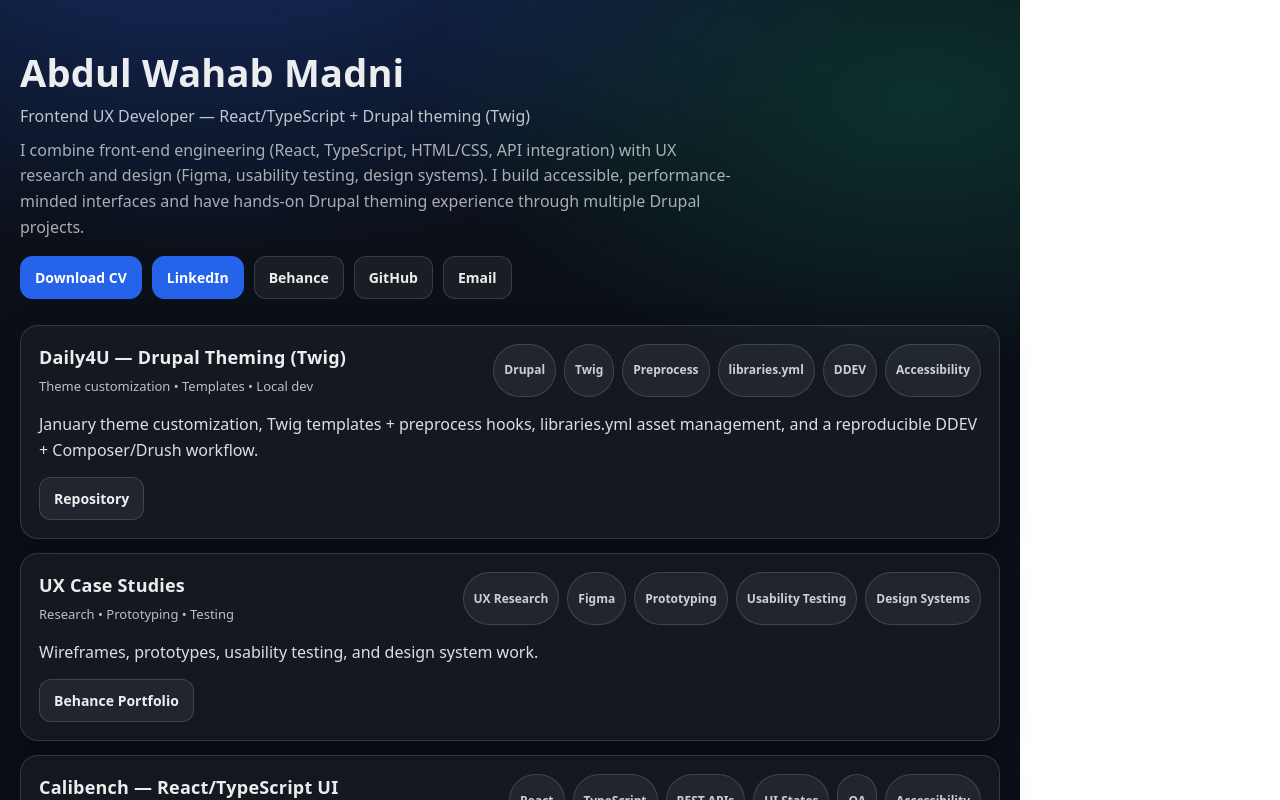
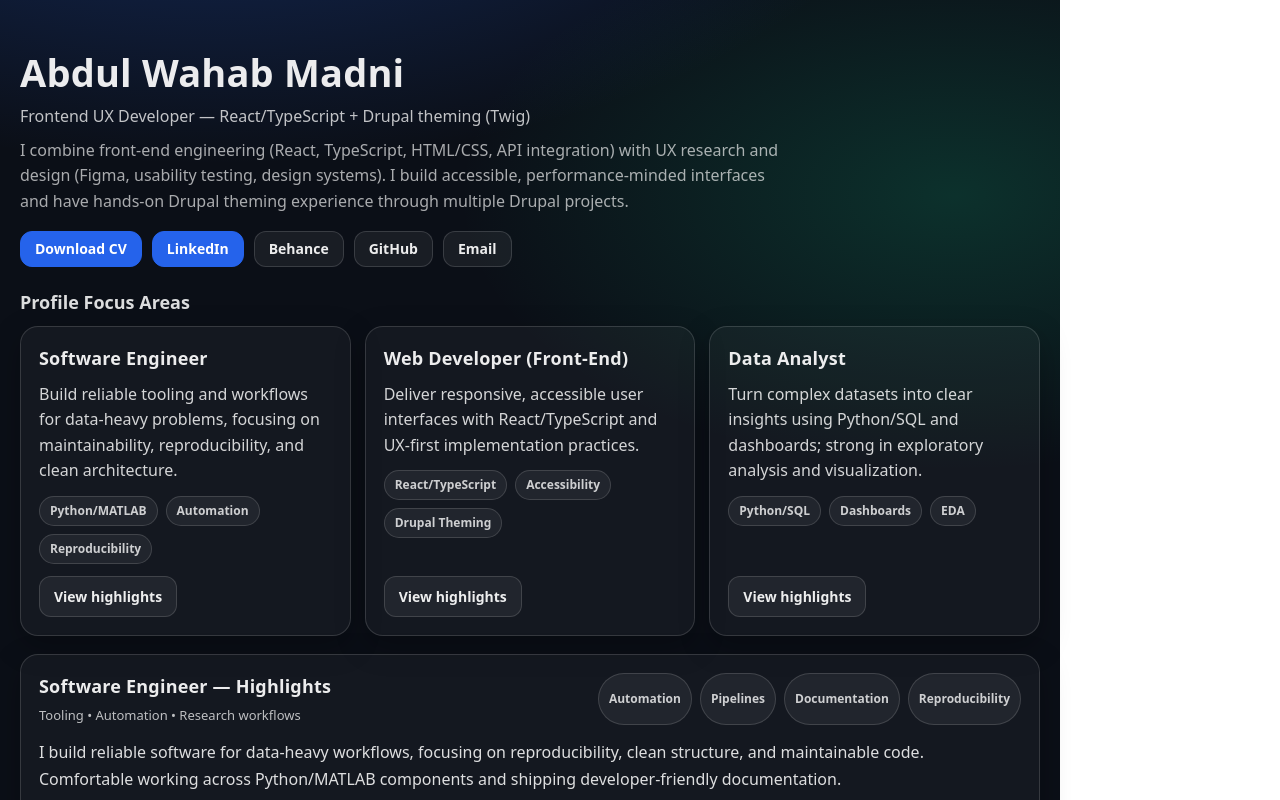
Before and after one commit to MadniAbdulWahab/portfolio, a React (Vite) app: page / in a window 1280 px wide. Shown: the top 800 px of the page. Built offline with nearby package versions, Linux system fonts and the light colour scheme.

Commit message:
Refactor LinkButton and update styles

```diff
--- a/src/App.tsx
+++ b/src/App.tsx
@@ -1,3 +1,6 @@
+import { useCallback } from "react";
+import type { CSSProperties } from "react";
+
 type LinkButtonProps = {
   href: string;
   label: string;
@@ -5,7 +8,7 @@
 };
 
 function LinkButton({ href, label, variant = "secondary" }: LinkButtonProps) {
-  const base: React.CSSProperties = {
+  const base: CSSProperties = {
     display: "inline-flex",
     alignItems: "center",
     justifyContent: "center",
@@ -13,14 +16,15 @@
     padding: "10px 14px",
     borderRadius: 12,
     textDecoration: "none",
-    fontWeight: 600,
+    fontWeight: 700,
     fontSize: 14,
     border: "1px solid transparent",
     transition: "transform 120ms ease, background 120ms ease, border-color 120ms ease",
     userSelect: "none",
+    lineHeight: 1,
   };
 
-  const styles: Record<string, React.CSSProperties> = {
+  const styles: Record<string, CSSProperties> = {
     primary: {
       background: "#2563eb",
       color: "#ffffff",
@@ -33,11 +37,14 @@
     },
   };
 
+  const isMail = href.startsWith("mailto:");
+  const isExternal = /^https?:\/\//i.test(href);
+
   return (
     <a
       href={href}
-      target={href.startsWith("mailto:") ? undefined : "_blank"}
-      rel={href.startsWith("mailto:") ? undefined : "noreferrer"}
+      target={isMail ? undefined : isExternal ? "_blank" : undefined}
+      rel={isMail ? undefined : isExternal ? "noreferrer" : undefined}
       style={{ ...base, ...styles[variant] }}
       onMouseEnter={(e) => {
         (e.currentTarget as HTMLAnchorElement).style.transform = "translateY(-1px)";
@@ -64,14 +71,52 @@
         padding: "5px 10px",
         borderRadius: 999,
         fontSize: 12,
-        fontWeight: 600,
+        fontWeight: 700,
         color: "rgba(255,255,255,0.78)",
         background: "rgba(255,255,255,0.06)",
         border: "1px solid rgba(255,255,255,0.14)",
+        whiteSpace: "nowrap",
       }}
     >
       {children}
     </span>
+  );
+}
+
+function ActionButton({
+  label,
+  onClick,
+}: {
+  label: string;
+  onClick: () => void;
+}) {
+  return (
+    <button
+      type="button"
+      onClick={onClick}
+      style={{
+        appearance: "none",
+        border: "1px solid rgba(255,255,255,0.14)",
+        background: "rgba(255,255,255,0.06)",
+        color: "rgba(255,255,255,0.92)",
+        borderRadius: 12,
+        padding: "10px 14px",
+        fontWeight: 800,
+        fontSize: 14,
+        cursor: "pointer",
+        transition: "transform 120ms ease, border-color 120ms ease",
+      }}
+      onMouseEnter={(e) => {
+        (e.currentTarget as HTMLButtonElement).style.transform = "translateY(-1px)";
+        (e.currentTarget as HTMLButtonElement).style.borderColor = "rgba(255,255,255,0.22)";
+      }}
+      onMouseLeave={(e) => {
+        (e.currentTarget as HTMLButtonElement).style.transform = "translateY(0px)";
+        (e.currentTarget as HTMLButtonElement).style.borderColor = "rgba(255,255,255,0.14)";
+      }}
+    >
+      {label}
+    </button>
   );
 }
 
@@ -81,7 +126,6 @@
   description: string;
   tags: string[];
   links?: { label: string; href: string }[];
-  // Optional: add screenshots later by placing images in /public and using screenshotSrc="/daily4u.png"
   screenshotSrc?: string;
 };
 
@@ -103,19 +147,39 @@
         boxShadow: "0 10px 30px rgba(0,0,0,0.25)",
       }}
     >
-      <div style={{ display: "flex", justifyContent: "space-between", gap: 12, flexWrap: "wrap" }}>
+      <div
+        style={{
+          display: "flex",
+          justifyContent: "space-between",
+          gap: 12,
+          flexWrap: "wrap",
+        }}
+      >
         <div>
           <h3 style={{ margin: 0, fontSize: 18, letterSpacing: 0.2 }}>
             {title}
           </h3>
           {subtitle ? (
-            <div style={{ marginTop: 6, color: "rgba(255,255,255,0.72)", fontSize: 13 }}>
+            <div
+              style={{
+                marginTop: 6,
+                color: "rgba(255,255,255,0.72)",
+                fontSize: 13,
+              }}
+            >
               {subtitle}
             </div>
           ) : null}
         </div>
 
-        <div style={{ display: "flex", gap: 8, flexWrap: "wrap", justifyContent: "flex-end" }}>
+        <div
+          style={{
+            display: "flex",
+            gap: 8,
+            flexWrap: "wrap",
+            justifyContent: "flex-end",
+          }}
+        >
           {tags.map((t) => (
             <Tag key={t}>{t}</Tag>
           ))}
@@ -137,7 +201,13 @@
         </div>
       ) : null}
 
-      <p style={{ margin: "14px 0 0", lineHeight: 1.65, color: "rgba(255,255,255,0.86)" }}>
+      <p
+        style={{
+          margin: "14px 0 0",
+          lineHeight: 1.65,
+          color: "rgba(255,255,255,0.86)",
+        }}
+      >
         {description}
       </p>
 
@@ -152,7 +222,59 @@
   );
 }
 
+type RoleCardProps = {
+  title: string;
+  summary: string;
+  tags: string[];
+  onView: () => void;
+};
+
+function RoleCard({ title, summary, tags, onView }: RoleCardProps) {
+  return (
+    <div
+      style={{
+        borderRadius: 18,
+        padding: 18,
+        border: "1px solid rgba(255,255,255,0.14)",
+        background: "rgba(255,255,255,0.04)",
+        boxShadow: "0 10px 30px rgba(0,0,0,0.25)",
+        display: "flex",
+        flexDirection: "column",
+        gap: 12,
+        minHeight: 190,
+      }}
+    >
+      <div>
+        <h3 style={{ margin: 0, fontSize: 18, letterSpacing: 0.2 }}>{title}</h3>
+        <p style={{ margin: "10px 0 0", lineHeight: 1.6, color: "rgba(255,255,255,0.82)" }}>
+          {summary}
+        </p>
+      </div>
+
+      <div style={{ display: "flex", gap: 8, flexWrap: "wrap" }}>
+        {tags.map((t) => (
+          <Tag key={t}>{t}</Tag>
+        ))}
+      </div>
+
+      <div style={{ marginTop: "auto" }}>
+        <ActionButton label="View highlights" onClick={onView} />
+      </div>
+    </div>
+  );
+}
+
 export default function App() {
+  const scrollToId = useCallback((id: string) => {
+    const el = document.getElementById(id);
+    if (!el) return;
+    el.scrollIntoView({ behavior: "smooth", block: "start" });
+  }, []);
+
+  // IMPORTANT for GitHub Pages (/portfolio/):
+  // Put CVMadni2.pdf inside /public and link via BASE_URL.
+  const cvHref = `${import.meta.env.BASE_URL}CVMadni2.pdf`;
+
   return (
     <div
       style={{
@@ -166,14 +288,23 @@
     >
       <div
         style={{
-          maxWidth: 980,
+          maxWidth: 1020,
           margin: "0 auto",
           padding: "52px 20px 44px",
           fontFamily: "system-ui, -apple-system, Segoe UI, Roboto, Arial",
         }}
       >
-        <header style={{ marginBottom: 26 }}>
-          <div style={{ display: "flex", alignItems: "flex-start", justifyContent: "space-between", gap: 16, flexWrap: "wrap" }}>
+        {/* HEADER */}
+        <header style={{ marginBottom: 22 }}>
+          <div
+            style={{
+              display: "flex",
+              alignItems: "flex-start",
+              justifyContent: "space-between",
+              gap: 16,
+              flexWrap: "wrap",
+            }}
+          >
             <div>
               <h1 style={{ margin: 0, fontSize: 38, letterSpacing: 0.2 }}>
                 Abdul Wahab Madni
@@ -181,7 +312,14 @@
               <p style={{ margin: "10px 0 0", color: "rgba(255,255,255,0.75)", lineHeight: 1.5 }}>
                 Frontend UX Developer — React/TypeScript + Drupal theming (Twig)
               </p>
-              <p style={{ margin: "10px 0 0", color: "rgba(255,255,255,0.65)", lineHeight: 1.6, maxWidth: 720 }}>
+              <p
+                style={{
+                  margin: "10px 0 0",
+                  color: "rgba(255,255,255,0.65)",
+                  lineHeight: 1.6,
+                  maxWidth: 760,
+                }}
+              >
                 I combine front-end engineering (React, TypeScript, HTML/CSS, API integration) with UX research and design
                 (Figma, usability testing, design systems). I build accessible, performance-minded interfaces and have hands-on
                 Drupal theming experience through multiple Drupal projects.
@@ -189,8 +327,7 @@
             </div>
 
             <div style={{ display: "flex", gap: 10, flexWrap: "wrap" }}>
-              {/* Optional: Add your CV to /public as CV.pdf and enable this */}
-              <LinkButton href="/portfolio/CVMadni2.pdf" label="Download CV" variant="primary" />
+              <LinkButton href={cvHref} label="Download CV" variant="primary" />
               <LinkButton href="https://linkedin.com/in/abdul-wahab-madni" label="LinkedIn" variant="primary" />
               <LinkButton href="https://behance.net/wahab-madni" label="Behance" variant="secondary" />
               <LinkButton href="https://github.com/MadniAbdulWahab" label="GitHub" variant="secondary" />
@@ -199,15 +336,88 @@
           </div>
         </header>
 
+        {/* THREE SIDES / PROFILE CARDS */}
+        <section style={{ marginTop: 18, marginBottom: 18 }}>
+          <h2 style={{ margin: "0 0 10px", fontSize: 18, color: "rgba(255,255,255,0.86)" }}>
+            Profile Focus Areas
+          </h2>
+
+          <div
+            style={{
+              display: "grid",
+              gap: 14,
+              gridTemplateColumns: "repeat(auto-fit, minmax(260px, 1fr))",
+            }}
+          >
+            <RoleCard
+              title="Software Engineer"
+              summary="Build reliable tooling and workflows for data-heavy problems, focusing on maintainability, reproducibility, and clean architecture."
+              tags={["Python/MATLAB", "Automation", "Reproducibility"]}
+              onView={() => scrollToId("software-engineer")}
+            />
+            <RoleCard
+              title="Web Developer (Front-End)"
+              summary="Deliver responsive, accessible user interfaces with React/TypeScript and UX-first implementation practices."
+              tags={["React/TypeScript", "Accessibility", "Drupal Theming"]}
+              onView={() => scrollToId("front-end")}
+            />
+            <RoleCard
+              title="Data Analyst"
+              summary="Turn complex datasets into clear insights using Python/SQL and dashboards; strong in exploratory analysis and visualization."
+              tags={["Python/SQL", "Dashboards", "EDA"]}
+              onView={() => scrollToId("data-analyst")}
+            />
+          </div>
+        </section>
+
+        {/* ROLE HIGHLIGHTS (scroll targets) */}
+        <section style={{ display: "grid", gap: 14, marginBottom: 18 }}>
+          <div id="software-engineer" style={{ scrollMarginTop: 18 }}>
+            <ProjectCard
+              title="Software Engineer — Highlights"
+              subtitle="Tooling • Automation • Research workflows"
+              description="I build reliable software for data-heavy workflows, focusing on reproducibility, clean structure, and maintainable code. Comfortable working across Python/MATLAB components and shipping developer-friendly documentation."
+              tags={["Automation", "Pipelines", "Documentation", "Reproducibility"]}
+              links={[
+                { label: "GitHub Profile", href: "https://github.com/MadniAbdulWahab" },
+              ]}
+            />
+          </div>
+
+          <div id="front-end" style={{ scrollMarginTop: 18 }}>
+            <ProjectCard
+              title="Front-End Web Developer — Highlights"
+              subtitle="React/TypeScript • UX-first delivery • Drupal theming"
+              description="I translate UX intent into clean UI implementations: reusable components, consistent interaction patterns, and accessibility-aware decisions. I also deliver Drupal theming work (Twig, preprocess, libraries.yml) through practical project builds."
+              tags={["React", "TypeScript", "UX", "WCAG", "Drupal/Twig"]}
+              links={[
+                { label: "Behance Portfolio", href: "https://behance.net/wahab-madni" },
+              ]}
+            />
+          </div>
+
+          <div id="data-analyst" style={{ scrollMarginTop: 18 }}>
+            <ProjectCard
+              title="Data Analyst — Highlights"
+              subtitle="EDA • Dashboards • Insight-driven analysis"
+              description="I analyze data using Python/SQL and present results through clear visuals and dashboards. Strong in exploratory analysis, segmentation-style insights, and communicating findings in a stakeholder-friendly way."
+              tags={["Python", "SQL", "Power BI", "Visualization"]}
+            />
+          </div>
+        </section>
+
+        {/* FEATURED PROJECTS */}
         <section style={{ display: "grid", gap: 14 }}>
+          <h2 style={{ margin: "0 0 2px", fontSize: 18, color: "rgba(255,255,255,0.86)" }}>
+            Featured Work
+          </h2>
+
           <ProjectCard
             title="Daily4U — Drupal Theming (Twig)"
             subtitle="Theme customization • Templates • Local dev"
             description="January theme customization, Twig templates + preprocess hooks, libraries.yml asset management, and a reproducible DDEV + Composer/Drush workflow."
             tags={["Drupal", "Twig", "Preprocess", "libraries.yml", "DDEV", "Accessibility"]}
-            links={[
-              { label: "Repository", href: "https://github.com/MadniAbdulWahab/daily4u-site" },
-            ]}
+            links={[{ label: "Repository", href: "https://github.com/MadniAbdulWahab/daily4u-site" }]}
             // Optional: add an image to /public and then set screenshotSrc="/daily4u.png"
             // screenshotSrc="/daily4u.png"
           />
@@ -217,9 +427,7 @@
             subtitle="Research • Prototyping • Testing"
             description="Wireframes, prototypes, usability testing, and design system work."
             tags={["UX Research", "Figma", "Prototyping", "Usability Testing", "Design Systems"]}
-            links={[
-              { label: "Behance Portfolio", href: "https://behance.net/wahab-madni" },
-            ]}
+            links={[{ label: "Behance Portfolio", href: "https://behance.net/wahab-madni" }]}
           />
 
           <ProjectCard
@@ -234,7 +442,11 @@
           Bonn, Germany •{" "}
           <a
             href="mailto:madniabdulwahab@gmail.com"
-            style={{ color: "rgba(255,255,255,0.85)", textDecoration: "none", borderBottom: "1px solid rgba(255,255,255,0.25)" }}
+            style={{
+              color: "rgba(255,255,255,0.85)",
+              textDecoration: "none",
+              borderBottom: "1px solid rgba(255,255,255,0.25)",
+            }}
           >
             madniabdulwahab@gmail.com
           </a>
```
